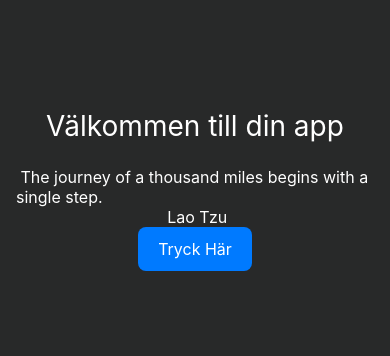
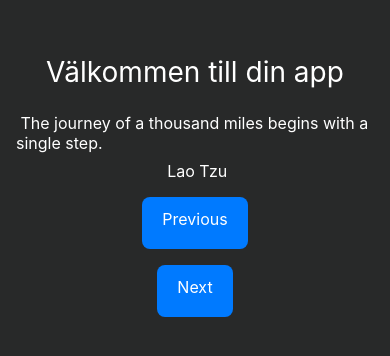
Before and after one commit to HanninenF/QuotesApp, a React Native app: screen / in a window 390 px wide. Shown: the part 232-588 px from the top of the page. Built offline with nearby package versions, Linux system fonts and the light colour scheme.

Commit message:
feat: add prev and next buttons for quotes object

```diff
--- a/src/components/ui/AppPressable.tsx
+++ b/src/components/ui/AppPressable.tsx
@@ -33,6 +33,7 @@ export default function AppPressable({ children, style, ...rest }: Props) {
 
 const styles = StyleSheet.create({
   pressable: {
+    margin: 8,
     backgroundColor: colors.button,
     paddingVertical: 12,
     paddingHorizontal: 20,
--- a/src/components/ui/AppText.tsx
+++ b/src/components/ui/AppText.tsx
@@ -8,5 +8,6 @@ const styles = StyleSheet.create({
   text: {
     color: colors.text,
     fontSize: 16,
+    marginBottom: 8,
   },
 });
--- a/src/contexts/quotesContext.tsx
+++ b/src/contexts/quotesContext.tsx
@@ -5,6 +5,8 @@ import { quotesData } from "../data/quotes";
 type QuotesContextProps = {
   quotes: QuotesType[];
   setQuotes: React.Dispatch<React.SetStateAction<QuotesType[]>>;
+  quotesIndex: number;
+  setQuotesIndex: React.Dispatch<React.SetStateAction<number>>;
 };
 
 export const quotesContext = createContext<QuotesContextProps | null>(null);
@@ -15,9 +17,12 @@ export const QuotesContextProvider = ({
   children: React.ReactNode;
 }) => {
   const [quotes, setQuotes] = useState<QuotesType[]>(quotesData);
+  const [quotesIndex, setQuotesIndex] = useState(0);
 
   return (
-    <quotesContext.Provider value={{ quotes, setQuotes }}>
+    <quotesContext.Provider
+      value={{ quotes, setQuotes, quotesIndex, setQuotesIndex }}
+    >
       {children}
     </quotesContext.Provider>
   );
--- a/src/data/quotes.ts
+++ b/src/data/quotes.ts
@@ -7,4 +7,9 @@ export const quotesData: QuotesType[] = [
     text: "The journey of a thousand miles begins with a single step.",
     author: "Lao Tzu",
   },
+  {
+    id: "2" /* nanoid() */,
+    text: "blabal.",
+    author: "jaja",
+  },
 ];
--- a/src/screens/HomeScreen.tsx
+++ b/src/screens/HomeScreen.tsx
@@ -6,19 +6,33 @@ import { useContext } from "react";
 import { quotesContext } from "../contexts/quotesContext";
 
 export default function HomeScreen() {
-  const { quotes } = useContext(quotesContext);
+  const { quotes, quotesIndex, setQuotesIndex } = useContext(quotesContext);
 
-  const handlePress = () => {
-    alert("knappen klickades!");
+  const handleNext = () => {
+    if (quotesIndex < quotes.length - 1) {
+      setQuotesIndex(quotesIndex + 1);
+    }
   };
+  const handlePrevious = () => {
+    if (quotesIndex > 0) {
+      setQuotesIndex(quotesIndex - 1);
+    }
+  };
+
   return (
     <View style={styles.container}>
       <AppText style={styles.title}>Välkommen till din app</AppText>
-      <AppText> {quotes[0].text}</AppText>
-      <AppText> {quotes[0].author}</AppText>
-      <AppPressable onPress={handlePress}>
+      <AppText> {quotes[quotesIndex].text}</AppText>
+      <AppText> {quotes[quotesIndex].author}</AppText>
+      <AppPressable onPress={handlePrevious}>
+        <AppText>Previous</AppText>
+      </AppPressable>
+      <AppPressable onPress={handleNext}>
+        <AppText>Next</AppText>
+      </AppPressable>
+      {/*     <AppPressable onPress={handlePress}>
         <AppText>Tryck Här</AppText>
-      </AppPressable>
+      </AppPressable> */}
     </View>
   );
 }
```
